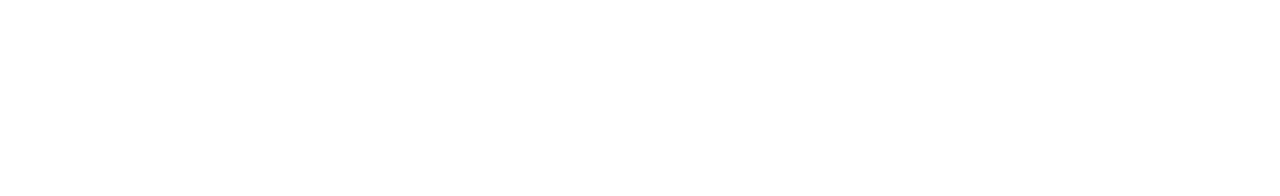
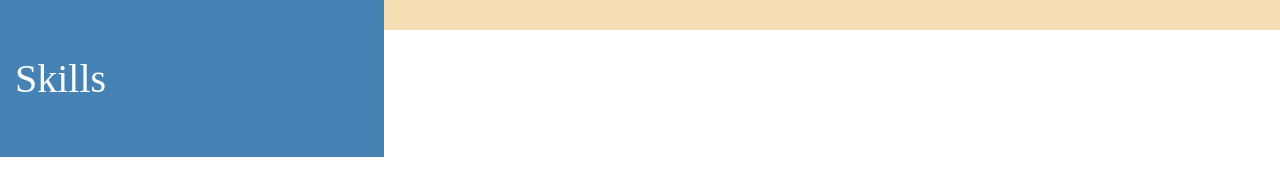
Before and after one commit to Bowers96/profile-page-template, a plain HTML site: page index.html in a window 1280 px wide. Drawn offline with Linux system fonts and the light colour scheme.

Commit message:
Add simple html

```diff
--- a/index.html
+++ b/index.html
@@ -2,11 +2,20 @@
 <html>
 <head>
 	<title>Profile Page</title>
+	<meta name="viewport" content="width=device-width, initial-scale=1">
 	<link rel="stylesheet" type="text/css" href="./styles/main.css">
+	<link rel="stylesheet" type="text/css" href="./styles/side-nav.css">
 </head>
 <body>
 	<div class="container">
-		<div class="side-nav">
+
+		<div class="left-col">
+			<div class="side-nav">
+				<p class="side-nav__header">Skills</p>
+			</div>
+		</div>
+
+		<div class="right-col">
 
 		</div>
 	</div>
```
